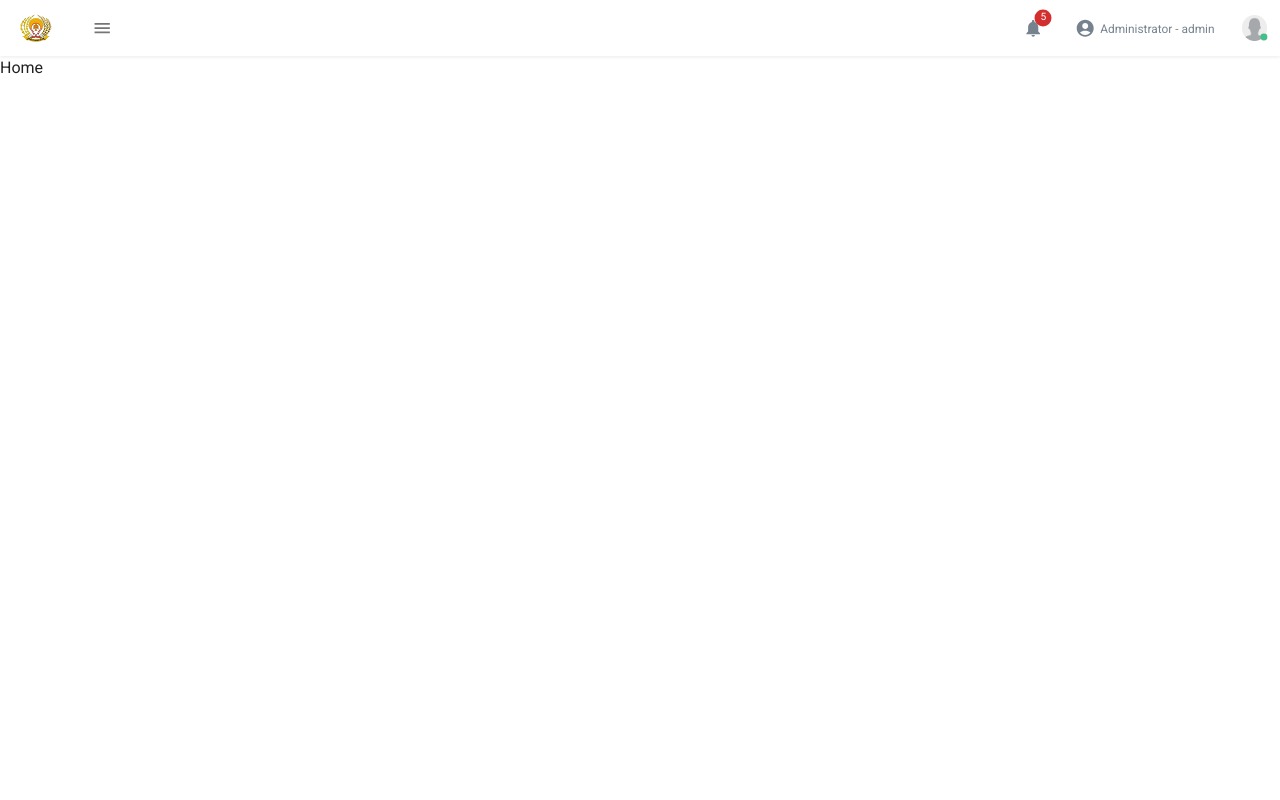
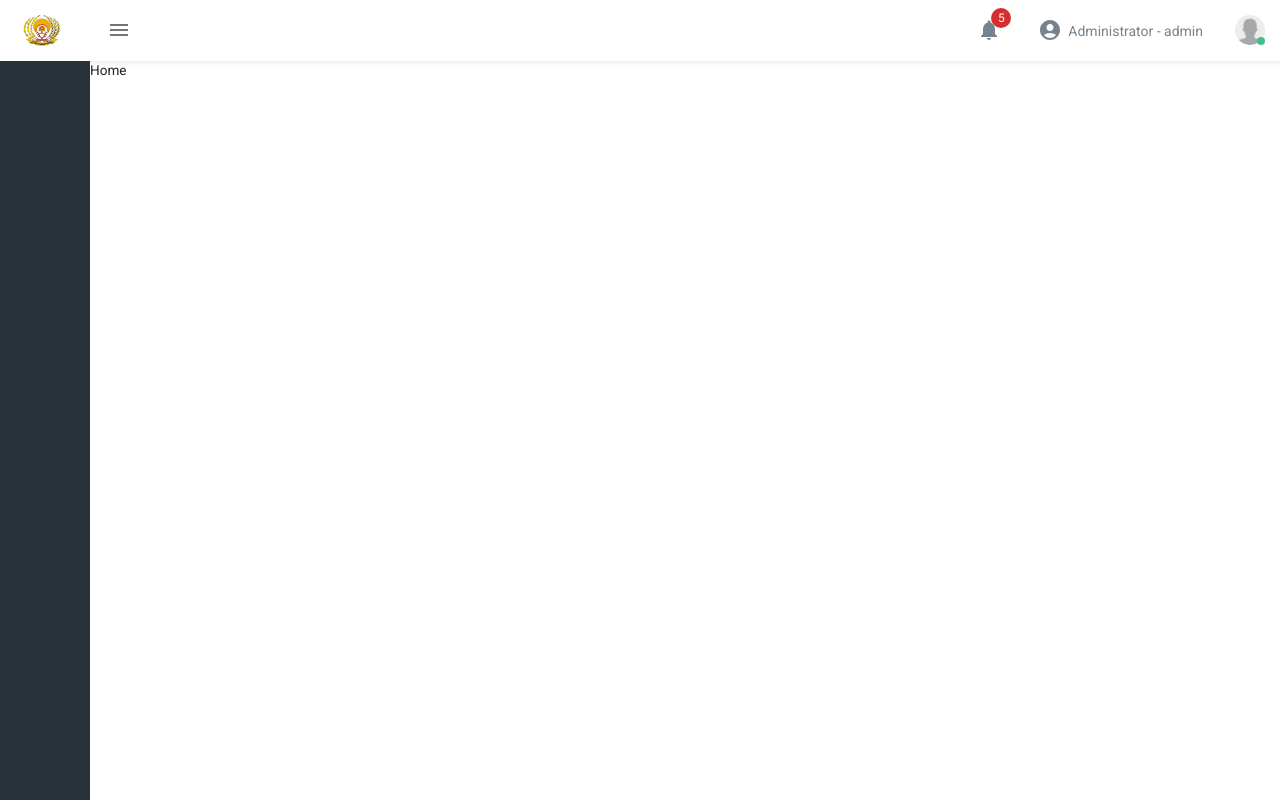
Before and after one commit to Virtue-Digital-Indonesia/smart-prison-sapn-frontend, a React (Create React App) app: page / in a window 1280 px wide. Built offline with nearby package versions, Linux system fonts and the light colour scheme.

Commit message:
create app bar & side bar component (not finished yet)

```diff
--- a/src/components/AppBar/AppBar.jsx
+++ b/src/components/AppBar/AppBar.jsx
@@ -36,7 +36,7 @@ const AppBar = () => {
   const [profileMenuAnchor, setProfileMenuAnchor] = useState(null)
 
   return (
-    <Stack className={`zoom ${classes.root}`}>
+    <Stack className={classes.root}>
       {/* COMPANY LOGO */}
       <Stack
         width='90px'
--- /dev/null
+++ b/src/components/SideBar/Sidebar.jsx
@@ -0,0 +1,17 @@
+// MUIS
+import { Stack } from '@mui/material'
+
+// CONSTANTS
+import { colors } from 'constants/colors'
+
+const Sidebar = () => {
+  return (
+    <Stack
+      width='90px'
+      height='100%'
+      sx={{ backgroundColor: colors.brown }}
+    ></Stack>
+  )
+}
+
+export default Sidebar
--- /dev/null
+++ b/src/components/SideBar/sideBarUseStyles.js
@@ -0,0 +1,6 @@
+// MUI STYLES
+import { makeStyles } from '@mui/styles'
+
+const useStyles = makeStyles((theme) => ({}))
+
+export default useStyles
--- a/src/constants/colors.js
+++ b/src/constants/colors.js
@@ -7,4 +7,7 @@ export const colors = {
   success: '#46be8a', //GREEN
   divider: '#e4eaec', // LIGHT GRAY (DIVIDER)
   backgroundGrey: '#f3f7f9', // LIGHT GRAY (BACKGROUND)
+  brown: '#263238', // BROWN (SIDE BAR BG)
+  backgroundBrown: '#21292e', // DARK BROWN
+  info: '#62a8ea', // BLUE
 }
--- a/src/layouts/Private/Private.jsx
+++ b/src/layouts/Private/Private.jsx
@@ -1,5 +1,6 @@
 // COMPONENT
 import AppBar from 'components/AppBar/AppBar'
+import Sidebar from 'components/SideBar/Sidebar'
 
 // MUIS
 import { Stack } from '@mui/material'
@@ -8,20 +9,23 @@ import CssBaseline from '@mui/material/CssBaseline'
 // STYLES
 import useStyles from './privateUseStyles'
 
-const Private = ({children}) => {
+const Private = ({ children }) => {
   const classes = useStyles()
 
   return (
     <Stack className={`${classes.root} no-zoom`}>
-      <CssBaseline/>
+      <CssBaseline />
 
       {/* APP BAR */}
-      <AppBar/>
+      <AppBar />
 
-      <Stack component='main'>
-        {children}
+      <Stack direction='row' height='100%' width='100%'>
+        {/* SIDE BAR */}
+        <Sidebar />
+        <Stack component='main' className='zoom'>
+          {children}
+        </Stack>
       </Stack>
-
     </Stack>
   )
 }
```
